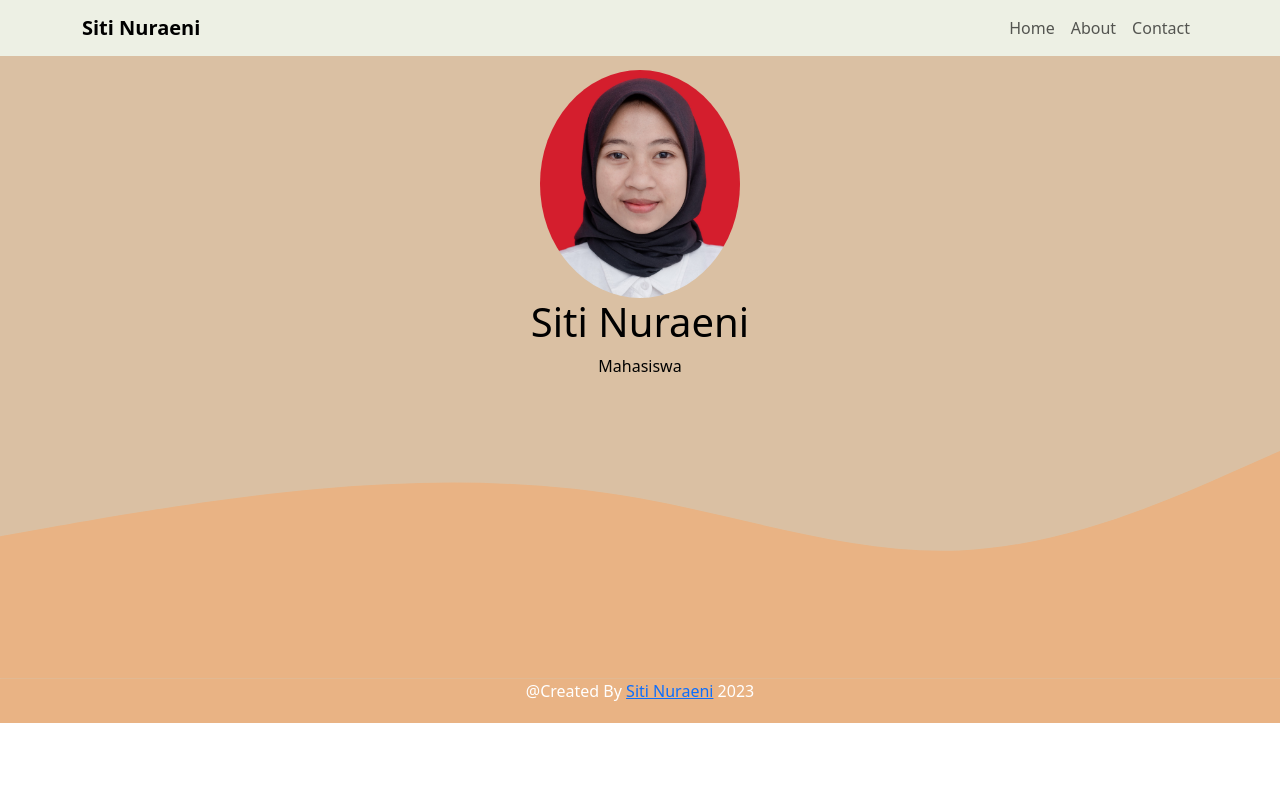
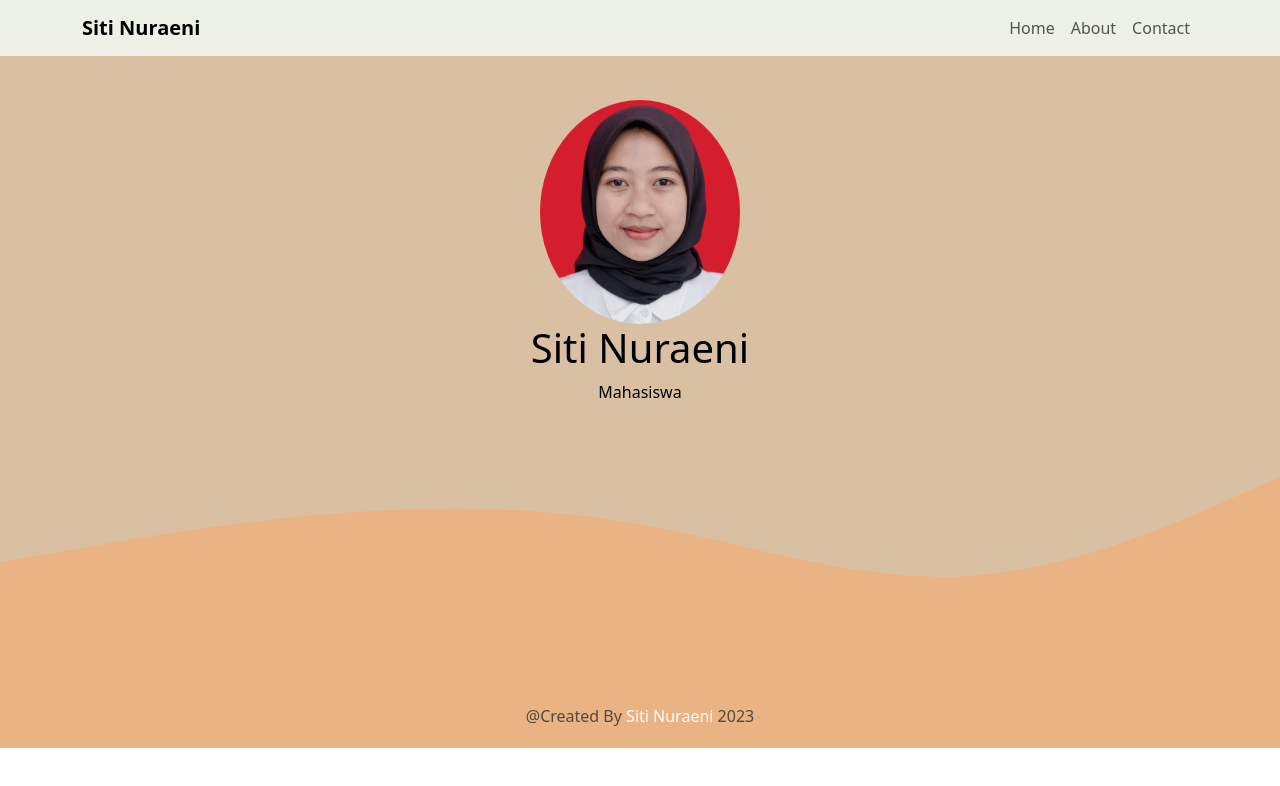
Before and after one commit to sitinuraenii/reactjsuts, a React (Create React App) app: page /#/ in a window 1280 px wide. Shown: the top 786 px of the page. Built offline with nearby package versions, Linux system fonts and the light colour scheme.

Commit message:
add class hyperlink

```diff
--- a/src/App.css
+++ b/src/App.css
@@ -8,7 +8,7 @@
 
 .Hero {
   background-color: #dac0a3;
-  padding-top: 70px;
+  padding-top: 100px;
 }
 
 .About {
--- a/src/components/Footer.js
+++ b/src/components/Footer.js
@@ -6,8 +6,12 @@ const Footer = () => {
       <div className="Container">
         <div className="Row text-center">
           <div className="Col">
-            <p>
-              @Created By <a href="https://instagram.com/enn_0204">Siti Nuraeni</a> 2023
+            <p className="text-muted">
+              @Created By{" "}
+              <a href="https://instagram.com/enn_0204 " className="text-decoration-none text-white">
+                Siti Nuraeni
+              </a>{" "}
+              2023
             </p>
           </div>
         </div>
```
Also changed, not shown: src/assets/img/eni.jpg.
